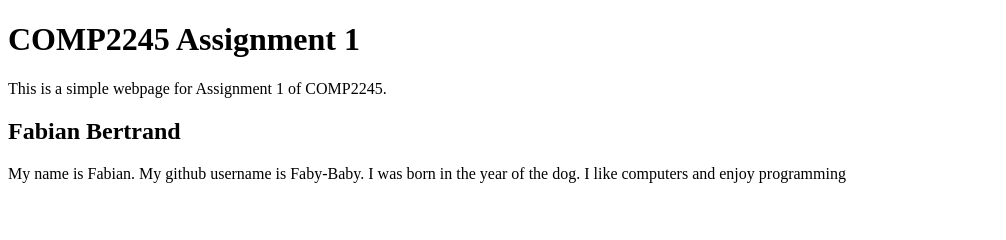
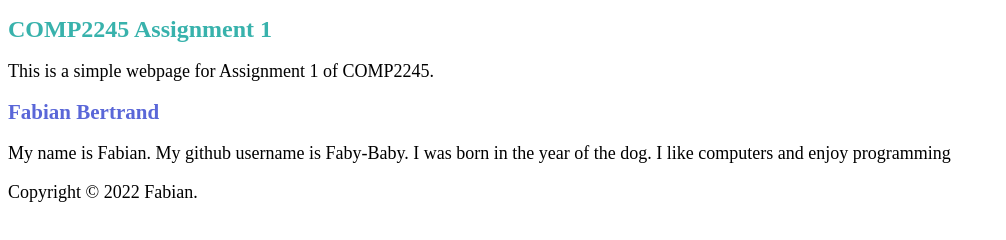
Before and after one commit to Faby-Baby/comp2245-assignment1, a plain HTML site: page index.html in a window 1280 px wide. Shown: the whole page, without its empty margins (0-1006 px from the left). Drawn offline with Linux system fonts and the light colour scheme.

Commit message:
Edited index page

```diff
--- a/index.html
+++ b/index.html
@@ -5,6 +5,7 @@
     <meta http-equiv="X-UA-Compatible" content="IE=edge">
     <meta name="viewport" content="width=device-width, initial-scale=1.0">
     <title>Comp2245 Assignment 1</title>
+    <link rel="stylesheet" href="./styles.css">
 </head>
 <body>
     <header>
@@ -15,5 +16,8 @@
         <h2>Fabian Bertrand</h2>
         <p>My name is Fabian. My github username is Faby-Baby. I was born in the year of the dog. I like computers and enjoy programming</p>
     </main>
+    <footer>
+        <p>Copyright &copy; 2022 Fabian.</p>
+    </footer>
 </body>
 </html>
```
